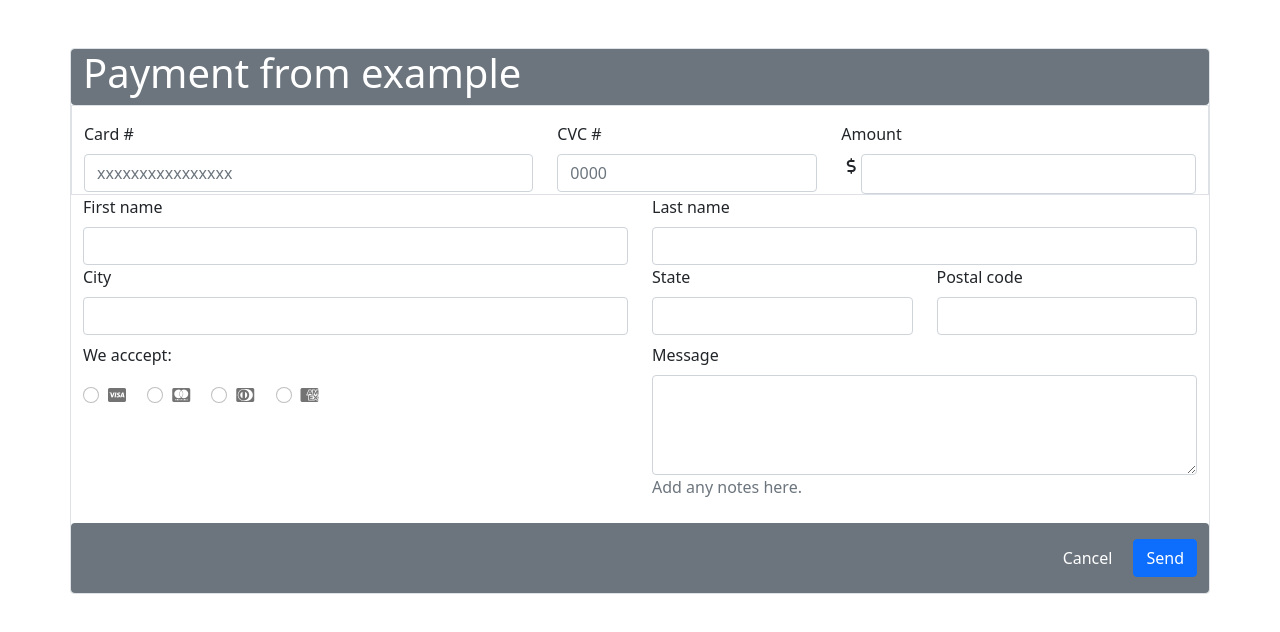
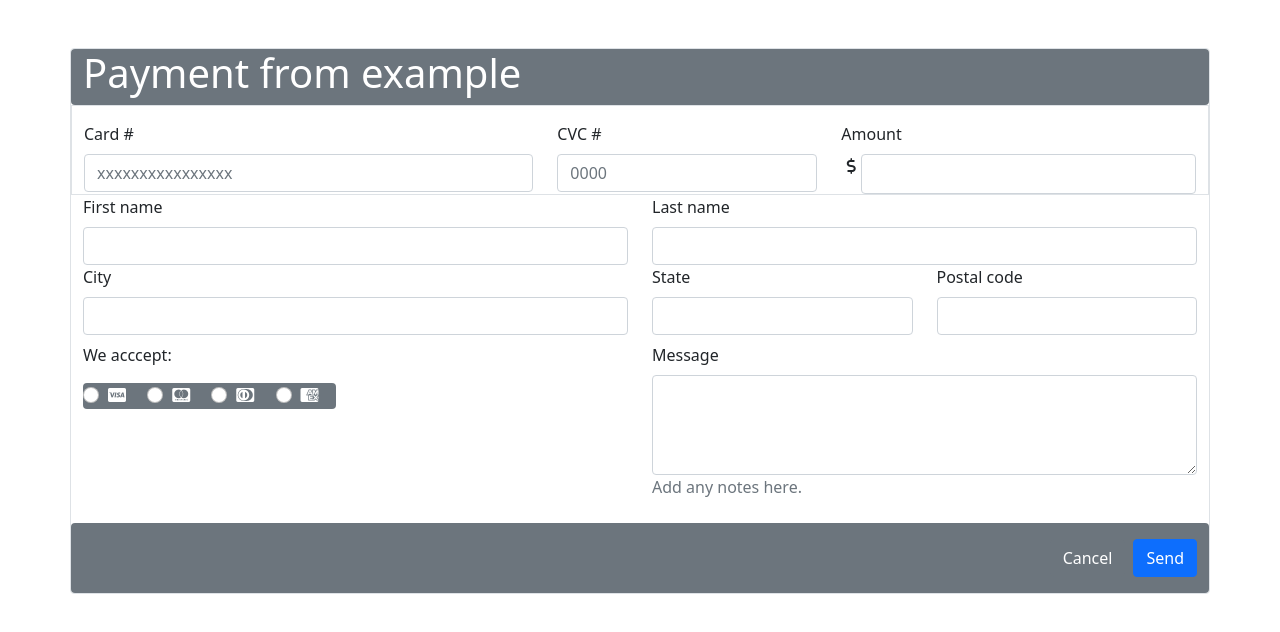
Before and after one commit to 4GeeksAcademy/Form-HTML5-Israelquint3ro, a plain HTML site: page index.html in a window 1280 px wide. Drawn offline with nearby package versions, Linux system fonts and the light colour scheme.

Commit message:
First Commit

```diff
--- a/index.html
+++ b/index.html
@@ -32,14 +32,15 @@
                 <div class="col-5 mt-3">
 
                     <label for="cardNumber" class="form-label ">Card #</label>
-                    <input type="number" class="form-control" id="cardNumber" aria-describedby="emailHelp" placeholder="xxxxxxxxxxxxxxxx">
+                    <input type="text" class="form-control" id="cardNumber" aria-describedby="emailHelp"
+                        placeholder="xxxxxxxxxxxxxxxx">
                 </div>
 
 
                 <div class="col-3 mt-3">
 
                     <label for="CVC" class="form-label ">CVC #</label>
-                    <input type="number" class="form-control" id="CVC" aria-describedby="emailHelp" placeholder="0000">
+                    <input type="text" class="form-control" id="CVC" aria-describedby="emailHelp" placeholder="0000">
 
                 </div>
                 <div class="col-4 mt-3">
@@ -74,41 +75,45 @@
 
                 <div class="col-3">
                     <label for="postalCode" class="form-label ">Postal code</label>
-                    <input type="number" class="form-control" id="amount" aria-describedby="emailHelp" id="postalCode">
+                    <input type="text" class="form-control" id="amount" aria-describedby="emailHelp" id="postalCode">
                 </div>
             </div>
 
 
-            <div class="row mt-2">
+            <div class="row mt-2 ">
                 <div class="col-6">
                     <div>
                         <p> We acccept: </p>
                     </div>
-                    <fieldset>
+                    <div class="bg-secondary d-inline-block rounded">
                         <div class="form-check form-check-inline   rounded ">
                             <input class="form-check-input" type="radio" name="inlineRadioOptions" id="inlineRadio1"
                                 value="option1">
-                        <label class="form-check-label" for="inlineRadio1"><i class="fa-brands fa-cc-visa" style="color: #737373;"></i></label>
+                            <label class="form-check-label" for="inlineRadio1"><i class="fa-brands fa-cc-visa"
+                                    style="color: #ffffff;"></i></label>
                         </div>
 
                         <div class="form-check form-check-inline ">
                             <input class="form-check-input" type="radio" name="inlineRadioOptions" id="inlineRadio1"
                                 value="option1">
-                        <label class="form-check-label" for="inlineRadio1"><i class="fa-brands fa-cc-mastercard" style="color: #737373;"></i></label>
+                            <label class="form-check-label" for="inlineRadio1"><i class="fa-brands fa-cc-mastercard"
+                                    style="color: #ffffff;"></i></label>
                         </div>
 
                         <div class="form-check form-check-inline ">
                             <input class="form-check-input" type="radio" name="inlineRadioOptions" id="inlineRadio1"
                                 value="option1">
-                        <label class="form-check-label" for="inlineRadio1"><i class="fa-brands fa-cc-diners-club" style="color: #737373;"></i></label>
+                            <label class="form-check-label" for="inlineRadio1"><i class="fa-brands fa-cc-diners-club"
+                                    style="color: #ffffff;"></i></label>
                         </div>
 
                         <div class="form-check form-check-inline">
                             <input class="form-check-input" type="radio" name="inlineRadioOptions" id="inlineRadio1"
                                 value="option1">
-                        <label class="form-check-label" for="inlineRadio1"><i class="fa-brands fa-cc-amex" style="color: #737373;"></i></label>
+                            <label class="form-check-label" for="inlineRadio1"><i class="fa-brands fa-cc-amex"
+                                    style="color: #ffffff;"></i></label>
                         </div>
-                    </fieldset>
+                    </div>
         </div>
 
 
```
Lines whose indentation alone changed are shown as unchanged.
